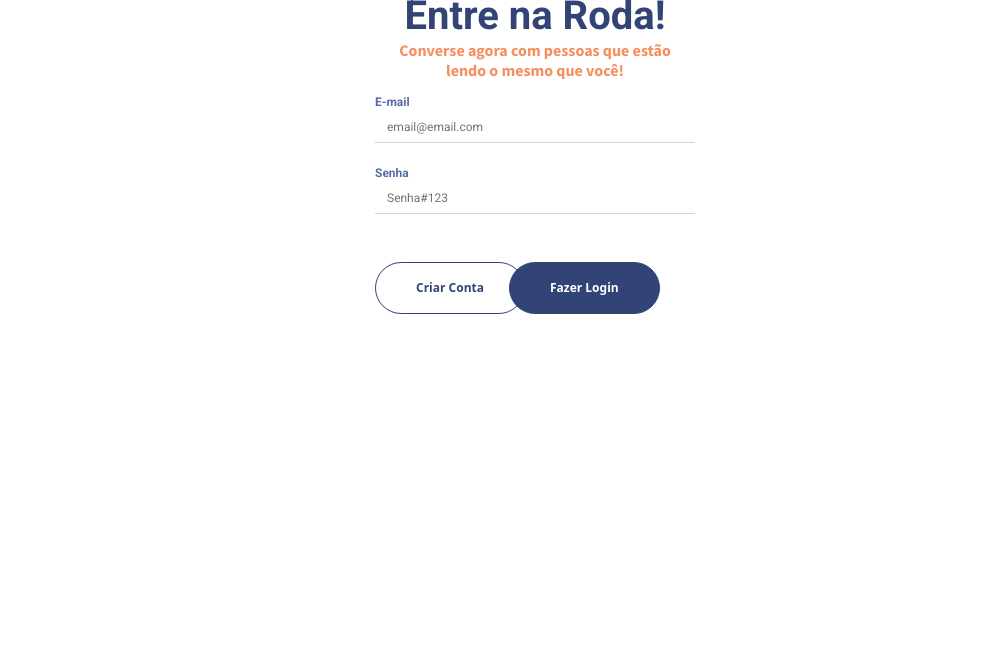
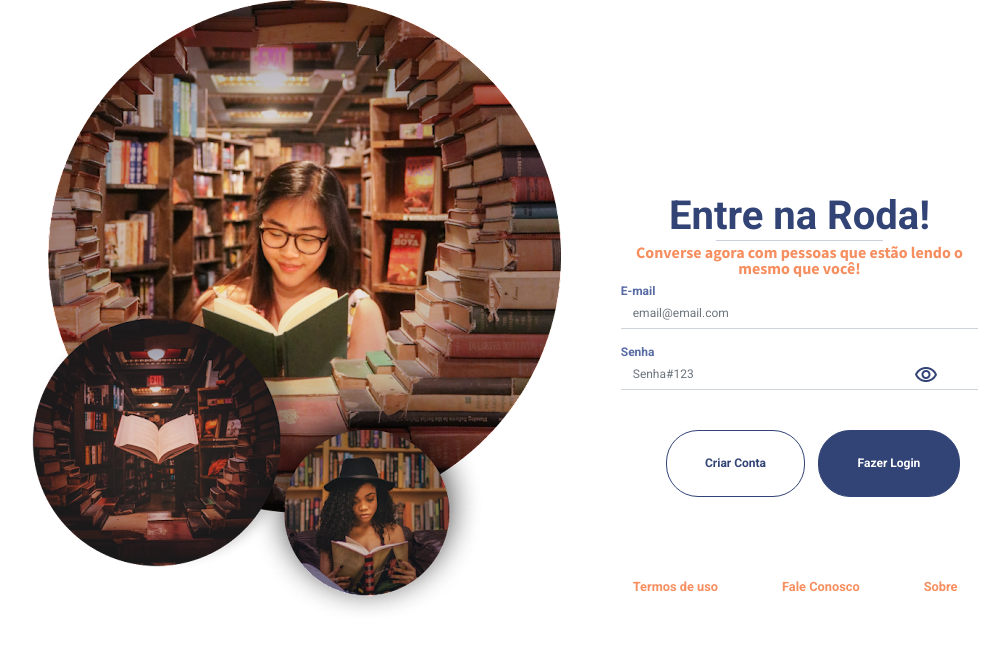
Before and after one commit to dreialcantara/Roda-Front, a React (Create React App) app: page / in a window 1280 px wide. Shown: the top 648 px of the page, without its empty margins (105-1098 px from the left). Built offline with nearby package versions, Linux system fonts and the light colour scheme.

Commit message:
login2.0

```diff
--- a/src/components/CarrosselPropostas/index.css
+++ b/src/components/CarrosselPropostas/index.css
@@ -21,7 +21,7 @@
 
 .titulo:hover {
     margin-left: 15% !important;
-    margin-top: 2.2%;
+    margin-top: 1.75rem;
     position: absolute;
     text-align: center;
     color: white;
--- a/src/components/FormLogin/index.css
+++ b/src/components/FormLogin/index.css
@@ -3,10 +3,10 @@
     color: #324376;
     border-color: #324376;
 
-    padding-left: 2.5rem;
-    padding-right: 2.5rem;
-    padding-top: 1rem;
-    padding-bottom: 1rem;
+    padding-left: 3vw;
+    padding-right: 3vw;
+    padding-top: 2.9vh;
+    padding-bottom: 2.9vh;
     font-size: 12px;
     font-weight: 700 !important;
 
@@ -24,12 +24,12 @@
     background-color: #324376;
     color: white;
     border-color: #324376;
-    margin-left: -1rem;
+    margin-left: 1vw;
 
-    padding-left: 2.5rem;
-    padding-right: 2.5rem;
-    padding-top: 1rem;
-    padding-bottom: 1rem;
+    padding-left: 3vw;
+    padding-right: 3vw;
+    padding-top: 2.9vh;
+    padding-bottom: 2.9vh;
     font-size: 12px;
     position: absolute;
     font-weight: 700 !important;
@@ -77,6 +77,47 @@ input:focus {
 }
 
 .form-label {
+    text-align: left !important;
+}
+
+hr {
+    margin: auto;
+    margin-bottom: 0.2rem;
+}
+
+.containerform {
+    margin-top: 25vh;
+}
+
+@media (max-width: 1200px) {
+    .containerform {
+
+        margin-top: 5vh;
+    }
+}
+
+@media (max-width: 819px) {
+    .containerform {
+
+        margin-top: 25vh;
+    }
+}
+
+.passeye {
+    margin-top: 1.7%;
+    margin-left: 23%;
+    position: absolute;
+    cursor: pointer;
+}
+
+@media (max-width: 1200px) {
+    .passeye {
+        margin-left: 60vw;
+        margin-top: 3vh;
+    }
+}
+
+.form-label {
     font-family: 'Roboto';
     font-style: normal;
     font-weight: 700;
@@ -102,9 +143,21 @@ input:focus {
 }
 
 .container h5 {
+
     font-weight: 700;
     font-size: 1rem;
-    line-height: 20px;
+    line-height: 1rem;
     font-family: "Source Sans Pro";
     color: #F68E5F;
 }
+
+.botaocontainer {
+    margin-top: 5vh;
+    margin-left: -10vw;
+}
+
+@media (max-width: 1200px) {
+    .botaocontainer {
+        margin-left: -18vw;
+    }
+}
--- a/src/components/FormLogin/index.tsx
+++ b/src/components/FormLogin/index.tsx
@@ -11,7 +11,10 @@ import "./index.css";
 function FormLogin() {
   const [email, setEmail] = useState<string>("");
   const [password, setPassword] = useState<string>("");
+  const [hidePass, setHidePass] = useState("password");
   const dispatch = useDispatch();
+
+  const passeye = require("../../assets/img/passeye.png");
 
   const login = async (event: FormEvent) => {
     event.preventDefault();
@@ -44,16 +47,23 @@ function FormLogin() {
   };
 
   return (
-    <div className="d-flex align-items-center justify-content-center">
-      <Form className="w-25" onSubmit={login}>
+    <div>
+      <div className="containerform d-flex align-items-center justify-content-center">
+        <Form className="w-75" onSubmit={login}>
           <div className="container">
             <h1>Entre na Roda!</h1>
-          <h5>Converse agora com pessoas que estão lendo o mesmo que você!</h5>
+            <hr className="w-50"></hr>
+            <h5>
+              Converse agora com pessoas que estão lendo o mesmo que você!
+            </h5>
           </div>
-        <Form.Group className="mb-3" controlId="formBasicEmail">
-          <Form.Label className="mb-0">E-mail</Form.Label>
+          <Form.Group
+            className="mb-3 d-flex flex-column"
+            controlId="formBasicEmail"
+          >
+            <Form.Label className="form-label mb-0 ">E-mail</Form.Label>
             <Form.Control
-            type="e-mail"
+              type="email"
               placeholder="email@email.com"
               value={email}
               onChange={(event) => {
@@ -62,19 +72,33 @@ function FormLogin() {
             />
           </Form.Group>
 
-        <Form.Group className="mb-3" controlId="formBasicPassword">
-          <Form.Label className="mb-0">Senha</Form.Label>
+          <Form.Group
+            className="mb-3 d-flex flex-column"
+            controlId="formBasicPassword"
+          >
+            <Form.Label className=" mb-0">Senha</Form.Label>
             <Form.Control
-            type="password"
+              type={hidePass}
               placeholder="Senha#123"
               value={password}
               onChange={(event) => {
                 setPassword(event.target.value);
               }}
+            />{" "}
+            <img
+              className="passeye"
+              src={passeye}
+              alt=""
+              onClick={() => {
+                if (hidePass === "password") {
+                  setHidePass("text");
+                } else {
+                  setHidePass("password");
+                }
+              }}
             />
           </Form.Group>
-        <div className="mt-5 d-flex justify-content-start">
-          <Form.Group className="">
+          <div className="botaocontainer">
             <Button className="botao-criar rounded-5" type="submit">
               Criar Conta
             </Button>
@@ -82,9 +106,9 @@ function FormLogin() {
             <Button className="botao-login rounded-5" type="submit">
               Fazer Login
             </Button>
-          </Form.Group>
           </div>
         </Form>
+      </div>
     </div>
   );
 }
--- /dev/null
+++ b/src/pages/login/index.css
@@ -0,0 +1,42 @@
+@media (max-width: 768px) {
+    .imglogin {
+        display: none;
+    }
+}
+
+ul {
+    list-style: none !important;
+    display: flex;
+    margin-right: 12vw;
+    margin-top: -6vh;
+    display: flex;
+    justify-content: end;
+}
+
+li {
+    margin-right: 5vw;
+    font-family: "Roboto";
+    font-size: 80%;
+    color: #F68E5F;
+    font-weight: 700;
+}
+
+.footerlogin {
+    color: #F68E5F !important;
+
+}
+
+a {
+    text-decoration: none !important;
+}
+
+@media (max-width: 1200px) {
+    .footerlogin {
+        display: none;
+    }
+
+    .passeye {
+        display: none;
+    }
+
+}
--- a/src/pages/login/index.tsx
+++ b/src/pages/login/index.tsx
@@ -1,8 +1,38 @@
 import React from "react";
+import { Container } from "react-bootstrap";
 import FormLogin from "../../components/FormLogin";
 
+import "./index.css";
+
+const imglogin = require("../../assets/img/imagelogin.png");
+
 function Login() {
-  return <FormLogin />;
+  return (
+    <div>
+      <Container className="d-flex justify-content-center flex-wrap">
+        <img className="imglogin img-fluid" src={imglogin} alt="" />
+        <FormLogin />
+      </Container>
+      <ul>
+        <li>
+          <a className="footerlogin" href="/">
+            Termos de uso
+          </a>
+        </li>
+        <li>
+          {" "}
+          <a className="footerlogin" href="/">
+            Fale Conosco
+          </a>
+        </li>
+        <li>
+          <a className="footerlogin" href="/">
+            Sobre
+          </a>
+        </li>
+      </ul>
+    </div>
+  );
 }
 
 export default Login;
--- a/src/pages/testecomponentes/index.tsx
+++ b/src/pages/testecomponentes/index.tsx
@@ -1,11 +1,46 @@
 import React from "react";
-import CardPropostas from "../../components/CardPropostas";
-import CarrosselPropostas from "../../components/CarrosselPropostas";
+import FormLogin from "../../components/FormLogin";
+import Container from "react-bootstrap/Container";
+import Row from "react-bootstrap/Row";
+import Col from "react-bootstrap/Col";
+
+const imglogin = require("../../assets/img/imagelogin.png");
 
 function TesteComponentes() {
   return (
-    <div className="d-flex">
-      <CarrosselPropostas />
+    <div className="d-flex justify-content-center">
+      <Container className="g-2">
+        <Row className="">
+          <Col sm={7} xs={6}>
+            <img className="img-fluid" src={imglogin} alt="" />
+          </Col>
+          <Col className="" xs={8} md={4}>
+            <FormLogin />
+          </Col>
+        </Row>
+        <Row>
+          <Col>
+            <ul>
+              <li>
+                <a className="footerlogin" href="/">
+                  Termos de uso
+                </a>
+              </li>
+              <li>
+                {" "}
+                <a className="footerlogin" href="/">
+                  Fale Conosco
+                </a>
+              </li>
+              <li>
+                <a className="footerlogin" href="/">
+                  Sobre
+                </a>
+              </li>
+            </ul>
+          </Col>
+        </Row>
+      </Container>
     </div>
   );
 }
```
Also changed, not shown: src/assets/img/passeye.png (added). Lines whose indentation alone changed are shown as unchanged.
